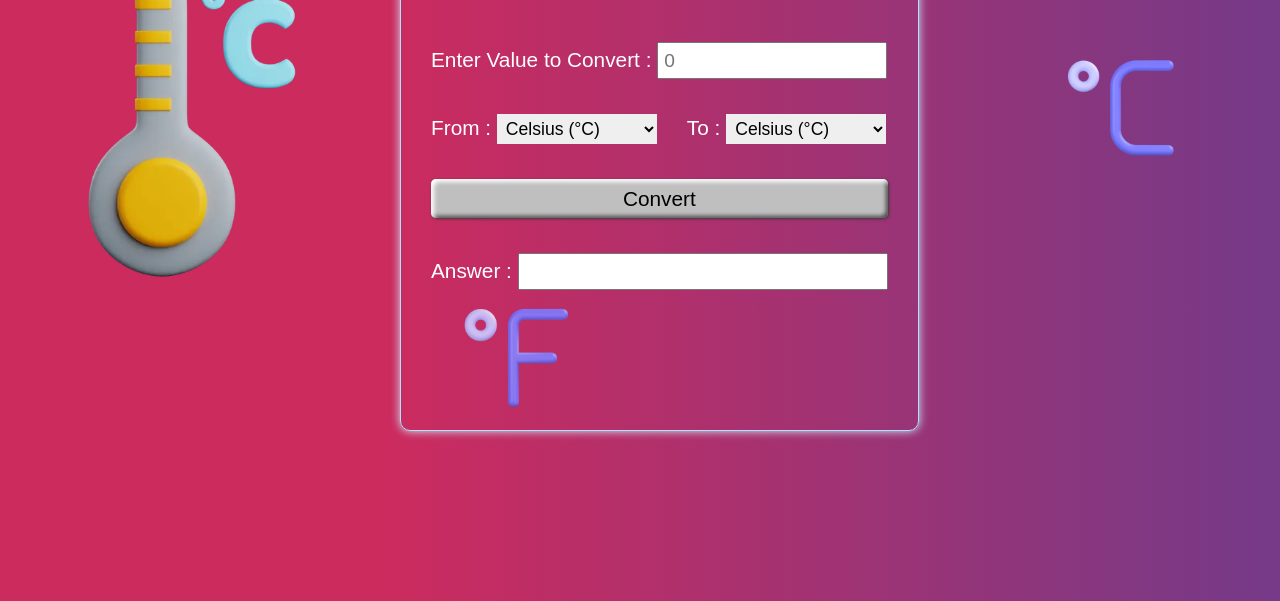
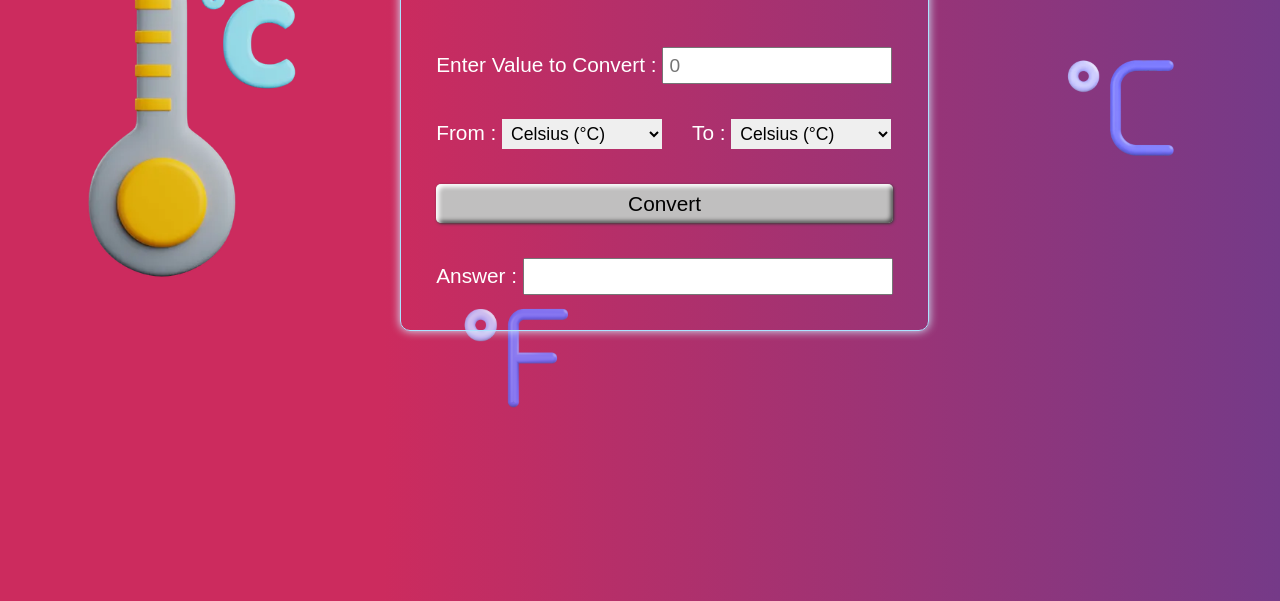
Before and after one commit to vshveta08/Temperature-Converter, a plain HTML site: page index.html in a window 1280 px wide. Shown: the part 199-800 px from the top of the page. Drawn offline with Linux system fonts and the light colour scheme.

Commit message:
Update style.css

```diff
--- a/style.css
+++ b/style.css
@@ -6,18 +6,23 @@
 body{
     font-family: Arial, Helvetica, sans-serif;
     background: linear-gradient(to right, #cc2b5e 30%, #753a88 100%);
+    background-repeat: no-repeat;
+    background-attachment: fixed;
+    background-size: cover;
 }
 #wrapper{
     height: 100vh;
     width: 100vw;
     display: flex;
+    flex-wrap: wrap;
+    flex-direction: column;
 }
 #container{
     border: 1px solid rgb(171, 226, 255);
     box-shadow: 0 0 10px rgb(209, 239, 255);
     border-radius: 10px;
 
-    height: 65%;
+    /* height: 65%; */
     position: absolute;
     left: 400px;
     top: 110px;
@@ -34,12 +39,15 @@ body{
 #main{
     display: flex;
     flex-direction: column;
+    flex-wrap: wrap;
     gap: 35px;
     justify-content: center;
     margin-top: 15px;
-    padding: 30px;
+    /* padding: 30px; */
+    padding: 2.2rem;
     font-size: 1.3rem;
 }
+
 #input input{
     width: 230px;
     height: 37px;
```
